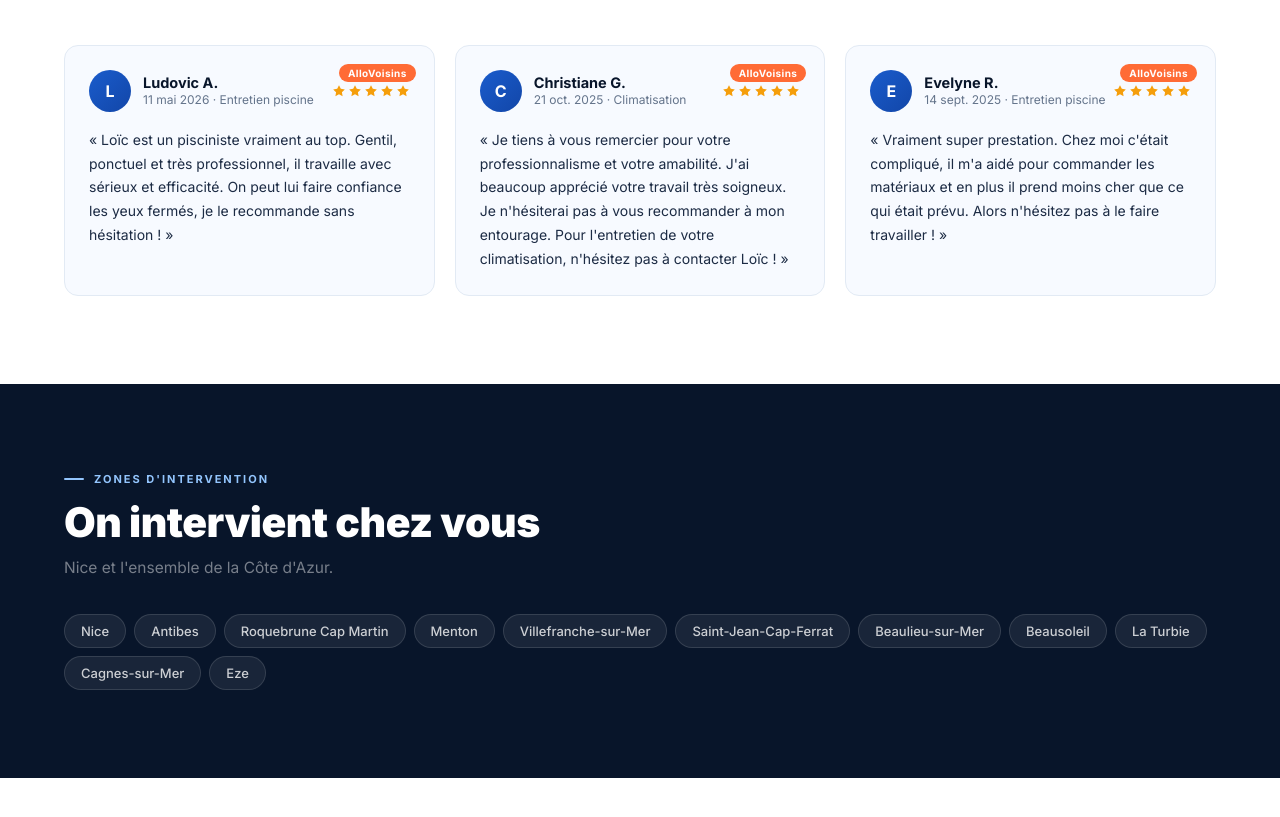
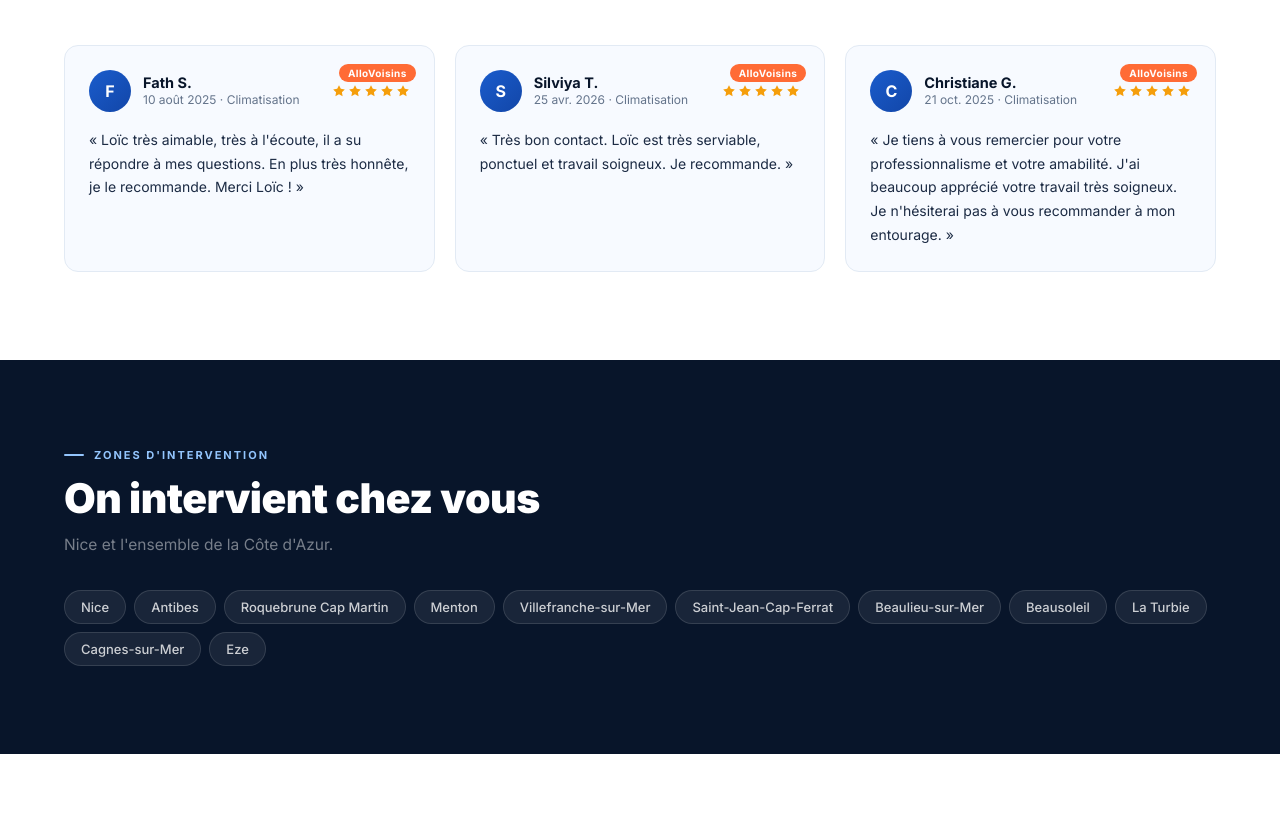
Before and after one commit to Tzaneesh/AquaclimPrestige, a plain HTML site: page index.html in a window 1280 px wide. Shown: the part 4250-5067 px from the top of the page. Drawn offline with Linux system fonts and the light colour scheme; some packages are replaced by stand-ins of ours.

Commit message:
Add files via upload

```diff
--- a/index.html
+++ b/index.html
@@ -240,7 +240,7 @@
     .btn-google:hover { border-color:var(--blue); color:var(--blue); background:var(--blue-lt); }
     .btn-google svg { width:18px; height:18px; }
 
-    .avis-grid { display:grid; grid-template-columns:repeat(3,1fr); gap:20px; }
+    .avis-grid { display:grid; grid-template-columns:repeat(3,1fr); gap:20px; transition:opacity .38s ease; }
     @media(max-width:900px){ .avis-grid{grid-template-columns:1fr} }
     .avis-card { background:var(--bg); border-radius:var(--r); padding:24px; border:1.5px solid var(--border); transition:all .25s; position:relative; }
     .avis-card:hover { box-shadow:0 10px 30px rgba(26,92,204,.1); border-color:rgba(26,92,204,.2); transform:translateY(-3px); }
@@ -607,73 +607,7 @@
       Voir tous les avis Google
     </a>
   </div>
-  <!-- Les avis Google se chargent automatiquement via l'API Google Places (remplace les cartes ci-dessous) -->
-  <div class="avis-grid" id="avisGrid">
-
-    <div class="avis-card fi on" style="position:relative">
-      <span style="position:absolute;top:18px;right:18px;background:#FF6B35;color:white;font-size:10px;font-weight:700;padding:3px 9px;border-radius:50px;letter-spacing:.4px">AlloVoisins</span>
-      <div class="avis-card-top">
-        <div class="avis-author">
-          <div class="avis-avatar">L</div>
-          <div>
-            <div class="avis-author-name">Ludovic A.</div>
-            <div class="avis-author-date">11 mai 2026 · Entretien piscine</div>
-          </div>
-        </div>
-        <div class="avis-card-stars">
-          <svg viewBox="0 0 24 24"><path d="M12 2l3.09 6.26L22 9.27l-5 4.87 1.18 6.88L12 17.77l-6.18 3.25L7 14.14 2 9.27l6.91-1.01L12 2z"/></svg>
-          <svg viewBox="0 0 24 24"><path d="M12 2l3.09 6.26L22 9.27l-5 4.87 1.18 6.88L12 17.77l-6.18 3.25L7 14.14 2 9.27l6.91-1.01L12 2z"/></svg>
-          <svg viewBox="0 0 24 24"><path d="M12 2l3.09 6.26L22 9.27l-5 4.87 1.18 6.88L12 17.77l-6.18 3.25L7 14.14 2 9.27l6.91-1.01L12 2z"/></svg>
-          <svg viewBox="0 0 24 24"><path d="M12 2l3.09 6.26L22 9.27l-5 4.87 1.18 6.88L12 17.77l-6.18 3.25L7 14.14 2 9.27l6.91-1.01L12 2z"/></svg>
-          <svg viewBox="0 0 24 24"><path d="M12 2l3.09 6.26L22 9.27l-5 4.87 1.18 6.88L12 17.77l-6.18 3.25L7 14.14 2 9.27l6.91-1.01L12 2z"/></svg>
-        </div>
-      </div>
-      <p class="avis-text">« Loïc est un pisciniste vraiment au top. Gentil, ponctuel et très professionnel, il travaille avec sérieux et efficacité. On peut lui faire confiance les yeux fermés, je le recommande sans hésitation ! »</p>
-    </div>
-
-    <div class="avis-card fi on" style="position:relative">
-      <span style="position:absolute;top:18px;right:18px;background:#FF6B35;color:white;font-size:10px;font-weight:700;padding:3px 9px;border-radius:50px;letter-spacing:.4px">AlloVoisins</span>
-      <div class="avis-card-top">
-        <div class="avis-author">
-          <div class="avis-avatar">C</div>
-          <div>
-            <div class="avis-author-name">Christiane G.</div>
-            <div class="avis-author-date">21 oct. 2025 · Climatisation</div>
-          </div>
-        </div>
-        <div class="avis-card-stars">
-          <svg viewBox="0 0 24 24"><path d="M12 2l3.09 6.26L22 9.27l-5 4.87 1.18 6.88L12 17.77l-6.18 3.25L7 14.14 2 9.27l6.91-1.01L12 2z"/></svg>
-          <svg viewBox="0 0 24 24"><path d="M12 2l3.09 6.26L22 9.27l-5 4.87 1.18 6.88L12 17.77l-6.18 3.25L7 14.14 2 9.27l6.91-1.01L12 2z"/></svg>
-          <svg viewBox="0 0 24 24"><path d="M12 2l3.09 6.26L22 9.27l-5 4.87 1.18 6.88L12 17.77l-6.18 3.25L7 14.14 2 9.27l6.91-1.01L12 2z"/></svg>
-          <svg viewBox="0 0 24 24"><path d="M12 2l3.09 6.26L22 9.27l-5 4.87 1.18 6.88L12 17.77l-6.18 3.25L7 14.14 2 9.27l6.91-1.01L12 2z"/></svg>
-          <svg viewBox="0 0 24 24"><path d="M12 2l3.09 6.26L22 9.27l-5 4.87 1.18 6.88L12 17.77l-6.18 3.25L7 14.14 2 9.27l6.91-1.01L12 2z"/></svg>
-        </div>
-      </div>
-      <p class="avis-text">« Je tiens à vous remercier pour votre professionnalisme et votre amabilité. J'ai beaucoup apprécié votre travail très soigneux. Je n'hésiterai pas à vous recommander à mon entourage. Pour l'entretien de votre climatisation, n'hésitez pas à contacter Loïc ! »</p>
-    </div>
-
-    <div class="avis-card fi on" style="position:relative">
-      <span style="position:absolute;top:18px;right:18px;background:#FF6B35;color:white;font-size:10px;font-weight:700;padding:3px 9px;border-radius:50px;letter-spacing:.4px">AlloVoisins</span>
-      <div class="avis-card-top">
-        <div class="avis-author">
-          <div class="avis-avatar">E</div>
-          <div>
-            <div class="avis-author-name">Evelyne R.</div>
-            <div class="avis-author-date">14 sept. 2025 · Entretien piscine</div>
-          </div>
-        </div>
-        <div class="avis-card-stars">
-          <svg viewBox="0 0 24 24"><path d="M12 2l3.09 6.26L22 9.27l-5 4.87 1.18 6.88L12 17.77l-6.18 3.25L7 14.14 2 9.27l6.91-1.01L12 2z"/></svg>
-          <svg viewBox="0 0 24 24"><path d="M12 2l3.09 6.26L22 9.27l-5 4.87 1.18 6.88L12 17.77l-6.18 3.25L7 14.14 2 9.27l6.91-1.01L12 2z"/></svg>
-          <svg viewBox="0 0 24 24"><path d="M12 2l3.09 6.26L22 9.27l-5 4.87 1.18 6.88L12 17.77l-6.18 3.25L7 14.14 2 9.27l6.91-1.01L12 2z"/></svg>
-          <svg viewBox="0 0 24 24"><path d="M12 2l3.09 6.26L22 9.27l-5 4.87 1.18 6.88L12 17.77l-6.18 3.25L7 14.14 2 9.27l6.91-1.01L12 2z"/></svg>
-          <svg viewBox="0 0 24 24"><path d="M12 2l3.09 6.26L22 9.27l-5 4.87 1.18 6.88L12 17.77l-6.18 3.25L7 14.14 2 9.27l6.91-1.01L12 2z"/></svg>
-        </div>
-      </div>
-      <p class="avis-text">« Vraiment super prestation. Chez moi c'était compliqué, il m'a aidé pour commander les matériaux et en plus il prend moins cher que ce qui était prévu. Alors n'hésitez pas à le faire travailler ! »</p>
-    </div>
-
-  </div>
+  <div class="avis-grid" id="avisGrid"></div>
 </section>
 
 <!-- ZONES -->
@@ -814,67 +748,112 @@
     document.getElementById('fSuccess').style.display='block';
   }
 
-  // ── AVIS GOOGLE (Google Places API) ──────────────────────────────
-  // Remplacez VOTRE_CLE_API_ICI par votre vraie clé Google Maps API
-  const MAPS_API_KEY = 'AIzaSyAEqXI80S-UgPPafSRgUs0cF1y_KdpmGlo';
+  // ── AVIS (AlloVoisins + Google) — rotation aléatoire ─────────────
+  const MAPS_API_KEY = 'AIzaSyCtn_VFHM-4na7Pf2wacd-KYZALmz0E0Rc';
 
-  function googleLogo(){
-    return `<svg viewBox="0 0 24 24" fill="none" style="width:16px;height:16px;opacity:.3;position:absolute;top:18px;right:18px"><path d="M22.56 12.25c0-.78-.07-1.53-.2-2.25H12v4.26h5.92c-.26 1.37-1.04 2.53-2.21 3.31v2.77h3.57c2.08-1.92 3.28-4.74 3.28-8.09z" fill="#4285F4"/><path d="M12 23c2.97 0 5.46-.98 7.28-2.66l-3.57-2.77c-.98.66-2.23 1.06-3.71 1.06-2.86 0-5.29-1.93-6.16-4.53H2.18v2.84C3.99 20.53 7.7 23 12 23z" fill="#34A853"/><path d="M5.84 14.09c-.22-.66-.35-1.36-.35-2.09V7.07H2.18C1.43 8.55 1 10.22 1 12s.43 3.45 1.18 4.93l3.66-2.84z" fill="#FBBC05"/><path d="M12 5.38c1.62 0 3.06.56 4.21 1.64l3.15-3.15C17.45 2.09 14.97 1 12 1 7.7 1 3.99 3.47 2.18 7.07l3.66 2.84c.87-2.6 3.3-4.53 6.16-4.53z" fill="#EA4335"/></svg>`;
+  const AV_REVIEWS = [
+    { name:'Camille M.',    date:'21 mai 2026',   service:'Piscine',       rating:5, text:'Super service ! Très professionnel, a su identifier le problème et m\'aider. Je recommande !' },
+    { name:'Ludovic A.',    date:'11 mai 2026',   service:'Piscine',       rating:5, text:'Loïc est un pisciniste vraiment au top. Gentil, ponctuel et très professionnel, il travaille avec sérieux et efficacité. On peut lui faire confiance les yeux fermés, je le recommande sans hésitation !' },
+    { name:'Mery',          date:'10 mai 2026',   service:'Climatisation', rating:5, text:'Personne professionnelle, ponctuelle, courtoise et de bon conseil. Je recommande !' },
+    { name:'Silviya T.',    date:'25 avr. 2026',  service:'Climatisation', rating:5, text:'Très bon contact. Loïc est très serviable, ponctuel et travail soigneux. Je recommande.' },
+    { name:'Dan B.',        date:'30 mars 2026',  service:'Climatisation', rating:5, text:'Loïc a été honnête dès le départ, j\'apprécie particulièrement cela. Semble très sérieux. À une prochaine fois j\'espère. Bonne continuation !' },
+    { name:'Christiane G.', date:'21 oct. 2025',  service:'Climatisation', rating:5, text:'Je tiens à vous remercier pour votre professionnalisme et votre amabilité. J\'ai beaucoup apprécié votre travail très soigneux. Je n\'hésiterai pas à vous recommander à mon entourage.' },
+    { name:'Evelyne R.',    date:'14 sept. 2025', service:'Piscine',       rating:5, text:'Vraiment super prestation. Chez moi c\'était compliqué, il m\'a aidé pour commander les matériaux et en plus il prend moins cher que ce qui était prévu. N\'hésitez pas à le faire travailler !' },
+    { name:'Christiane B.', date:'4 sept. 2025',  service:'Climatisation', rating:5, text:'Réponse rapide, intervention efficace. Je recommande.' },
+    { name:'Fath S.',       date:'10 août 2025',  service:'Climatisation', rating:5, text:'Loïc très aimable, très à l\'écoute, il a su répondre à mes questions. En plus très honnête, je le recommande. Merci Loïc !' },
+    { name:'Mila L.',       date:'4 août 2025',   service:'Piscine',       rating:5, text:'Merci Loïc pour votre intervention, vous êtes très professionnel, et merci pour votre disponibilité très rapide. À bientôt !' },
+    { name:'Karine N.',     date:'27 juil. 2025', service:'Piscine',       rating:5, text:'Loïc est intervenu rapidement pour régler un problème de filtration de piscine, sympathique et professionnel, je le recommande vivement. Au top !' },
+    { name:'Margot A.',     date:'23 juil. 2025', service:'Climatisation', rating:5, text:'Super prise en charge, rien à dire. Loïc a été très rapide et a très bien fait le travail. Il a également bien répondu à mes questions, je le recommande.' },
+    { name:'Viviane K.',    date:'23 juil. 2025', service:'Piscine',       rating:5, text:'Loïc a eu l\'amabilité de m\'expliquer par message comment régler le contacteur. Très sympa de sa part !' },
+  ];
+
+  let POOL = AV_REVIEWS.map(r => ({...r, source:'av'}));
+  let rotIdx = 0;
+  let rotTimer = null;
+
+  function shuffle(arr) {
+    for (let i = arr.length - 1; i > 0; i--) {
+      const j = Math.floor(Math.random() * (i + 1));
+      [arr[i], arr[j]] = [arr[j], arr[i]];
+    }
   }
 
-  function starsHTML(n){
-    return Array.from({length:5},(_,i)=>`<svg viewBox="0 0 24 24" style="width:14px;height:14px;fill:${i<n?'#F59E0B':'#E2EAF4'}"><path d="M12 2l3.09 6.26L22 9.27l-5 4.87 1.18 6.88L12 17.77l-6.18 3.25L7 14.14 2 9.27l6.91-1.01L12 2z"/></svg>`).join('');
-  }
-
-  function renderAvis(reviews, rating, total){
-    document.getElementById('avisNote').textContent = rating.toFixed(1);
-    document.getElementById('avisCount').textContent = total + ' avis Google vérifiés';
-    const grid = document.getElementById('avisGrid');
-    const filtered = reviews.filter(r => r.rating >= 4).slice(0,3);
-    if(!filtered.length){ grid.innerHTML=''; return; }
-    grid.innerHTML = filtered.map(r => {
-      const initiale = r.author_name ? r.author_name[0].toUpperCase() : '?';
-      const photo = r.profile_photo_url
-        ? `<img src="${r.profile_photo_url}" style="width:42px;height:42px;border-radius:50%;object-fit:cover">`
-        : `<div class="avis-avatar">${initiale}</div>`;
-      return `<div class="avis-card fi on" style="position:relative">
-        ${googleLogo()}
+  function cardHTML(r) {
+    const init = r.name[0].toUpperCase();
+    const badge = r.source === 'av'
+      ? `<span style="position:absolute;top:18px;right:18px;background:#FF6B35;color:white;font-size:10px;font-weight:700;padding:3px 9px;border-radius:50px;letter-spacing:.4px">AlloVoisins</span>`
+      : `<svg viewBox="0 0 24 24" fill="none" style="position:absolute;top:18px;right:18px;width:18px;height:18px"><path d="M22.56 12.25c0-.78-.07-1.53-.2-2.25H12v4.26h5.92c-.26 1.37-1.04 2.53-2.21 3.31v2.77h3.57c2.08-1.92 3.28-4.74 3.28-8.09z" fill="#4285F4"/><path d="M12 23c2.97 0 5.46-.98 7.28-2.66l-3.57-2.77c-.98.66-2.23 1.06-3.71 1.06-2.86 0-5.29-1.93-6.16-4.53H2.18v2.84C3.99 20.53 7.7 23 12 23z" fill="#34A853"/><path d="M5.84 14.09c-.22-.66-.35-1.36-.35-2.09V7.07H2.18C1.43 8.55 1 10.22 1 12s.43 3.45 1.18 4.93l3.66-2.84z" fill="#FBBC05"/><path d="M12 5.38c1.62 0 3.06.56 4.21 1.64l3.15-3.15C17.45 2.09 14.97 1 12 1 7.7 1 3.99 3.47 2.18 7.07l3.66 2.84c.87-2.6 3.3-4.53 6.16-4.53z" fill="#EA4335"/></svg>`;
+    const stars = Array(5).fill(0).map((_,i) =>
+      `<svg viewBox="0 0 24 24" style="width:14px;height:14px;fill:${i<r.rating?'#F59E0B':'#E2EAF4'}"><path d="M12 2l3.09 6.26L22 9.27l-5 4.87 1.18 6.88L12 17.77l-6.18 3.25L7 14.14 2 9.27l6.91-1.01L12 2z"/></svg>`
+    ).join('');
+    const sub = r.source === 'av' ? `${r.date} · ${r.service}` : r.date;
+    const avatar = r.photo
+      ? `<img src="${r.photo}" style="width:42px;height:42px;border-radius:50%;object-fit:cover" onerror="this.outerHTML='<div class=avis-avatar>${init}</div>'">`
+      : `<div class="avis-avatar">${init}</div>`;
+    return `<div class="avis-card" style="position:relative">
+      ${badge}
       <div class="avis-card-top">
-          <div class="avis-author">${photo}<div>
-            <div class="avis-author-name">${r.author_name}</div>
-            <div class="avis-author-date">${r.relative_time_description}</div>
+        <div class="avis-author">${avatar}<div>
+          <div class="avis-author-name">${r.name}</div>
+          <div class="avis-author-date">${sub}</div>
         </div></div>
-          <div class="avis-card-stars">${starsHTML(r.rating)}</div>
+        <div class="avis-card-stars">${stars}</div>
       </div>
       <p class="avis-text">« ${r.text} »</p>
     </div>`;
-    }).join('');
   }
 
-  function initReviews(){
-    if(MAPS_API_KEY === 'VOTRE_CLE_API_ICI') return; // clé non configurée
+  function showBatch() {
+    const grid = document.getElementById('avisGrid');
+    grid.style.opacity = '0';
+    setTimeout(() => {
+      const batch = [];
+      for (let i = 0; i < 3; i++) {
+        batch.push(POOL[rotIdx % POOL.length]);
+        rotIdx++;
+      }
+      if (rotIdx >= POOL.length) { shuffle(POOL); rotIdx = 0; }
+      grid.innerHTML = batch.map(cardHTML).join('');
+      grid.style.opacity = '1';
+    }, 380);
+  }
+
+  function startRotation() {
+    shuffle(POOL);
+    rotIdx = 0;
+    showBatch();
+    if (rotTimer) clearInterval(rotTimer);
+    rotTimer = setInterval(showBatch, 6000);
+  }
+
+  startRotation();
+
+  function renderAvis(reviews, rating, total) {
+    document.getElementById('avisNote').textContent = rating.toFixed(1);
+    document.getElementById('avisCount').textContent = total + ' avis Google · ' + AV_REVIEWS.length + ' avis AlloVoisins';
+    const gReviews = reviews.filter(r => r.rating >= 4).slice(0,6).map(r => ({
+      name: r.author_name, date: r.relative_time_description, service:'Google',
+      text: r.text, rating: r.rating, photo: r.profile_photo_url || null, source:'google'
+    }));
+    POOL = [...AV_REVIEWS.map(r => ({...r, source:'av'})), ...gReviews];
+    startRotation();
+  }
+
+  function initReviews() {
     const svc = new google.maps.places.PlacesService(document.createElement('div'));
-    svc.findPlaceFromQuery({
-      query: 'AquaClim Prestige Nice',
-      fields: ['place_id']
-    }, (res, status) => {
-      if(status !== 'OK' || !res[0]) return;
-      svc.getDetails({
-        placeId: res[0].place_id,
-        fields: ['reviews','rating','user_ratings_total']
-      }, (place, ds) => {
-        if(ds === 'OK' && place.reviews) renderAvis(place.reviews, place.rating, place.user_ratings_total);
+    svc.findPlaceFromQuery({ query:'AquaClim Prestige Nice', fields:['place_id'] }, (res, status) => {
+      if (status !== 'OK' || !res[0]) return;
+      svc.getDetails({ placeId: res[0].place_id, fields:['reviews','rating','user_ratings_total'] }, (place, ds) => {
+        if (ds === 'OK' && place.reviews) renderAvis(place.reviews, place.rating, place.user_ratings_total);
       });
     });
   }
 
-  if(MAPS_API_KEY !== 'VOTRE_CLE_API_ICI'){
   const s = document.createElement('script');
   s.src = `https://maps.googleapis.com/maps/api/js?key=${MAPS_API_KEY}&libraries=places&callback=initReviews`;
   s.async = true; s.defer = true;
   document.head.appendChild(s);
   window.initReviews = initReviews;
-  }
   // ─────────────────────────────────────────────────────────────────
 
   const io = new IntersectionObserver(entries=>{
```
Also changed, not shown: photos/2026-01-29.jpg (added), photos/2026-03-30.jpg (added), photos/2026-03-31.jpg (added), photos/2026-04-12.jpg (added), photos/2026-04-19 (2).jpg (added), photos/2026-04-19.jpg (added), photos/2026-04-30.jpg (added), photos/2026-05-03 (1).jpg (added), photos/2026-05-03.jpg (added), photos/2026-05-06.png (added), 3 other files. Lines whose indentation alone changed are shown as unchanged.
